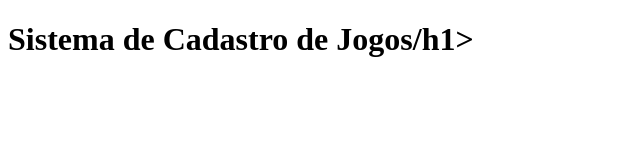
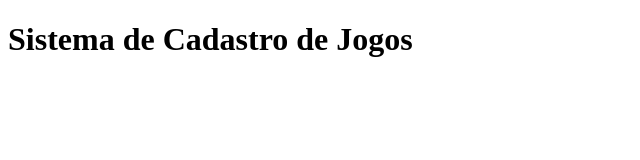
Before and after one commit to AnaMatter/sistema-de-cadastro, a plain HTML site: page index.html in a window 1280 px wide. Shown: the full height of the page, 0-640 px from the left. Drawn offline with Linux system fonts and the light colour scheme.

Commit message:
alterando o arquivo index do projeto

```diff
--- a/index.html
+++ b/index.html
@@ -7,6 +7,6 @@
     <title>Meus Jogos</title>
 </head>
 <body>
-    <h1>Sistema de Cadastro de Jogos/h1>
+    <h1>Sistema de Cadastro de Jogos</h1>
 </body>
 </html>
```
